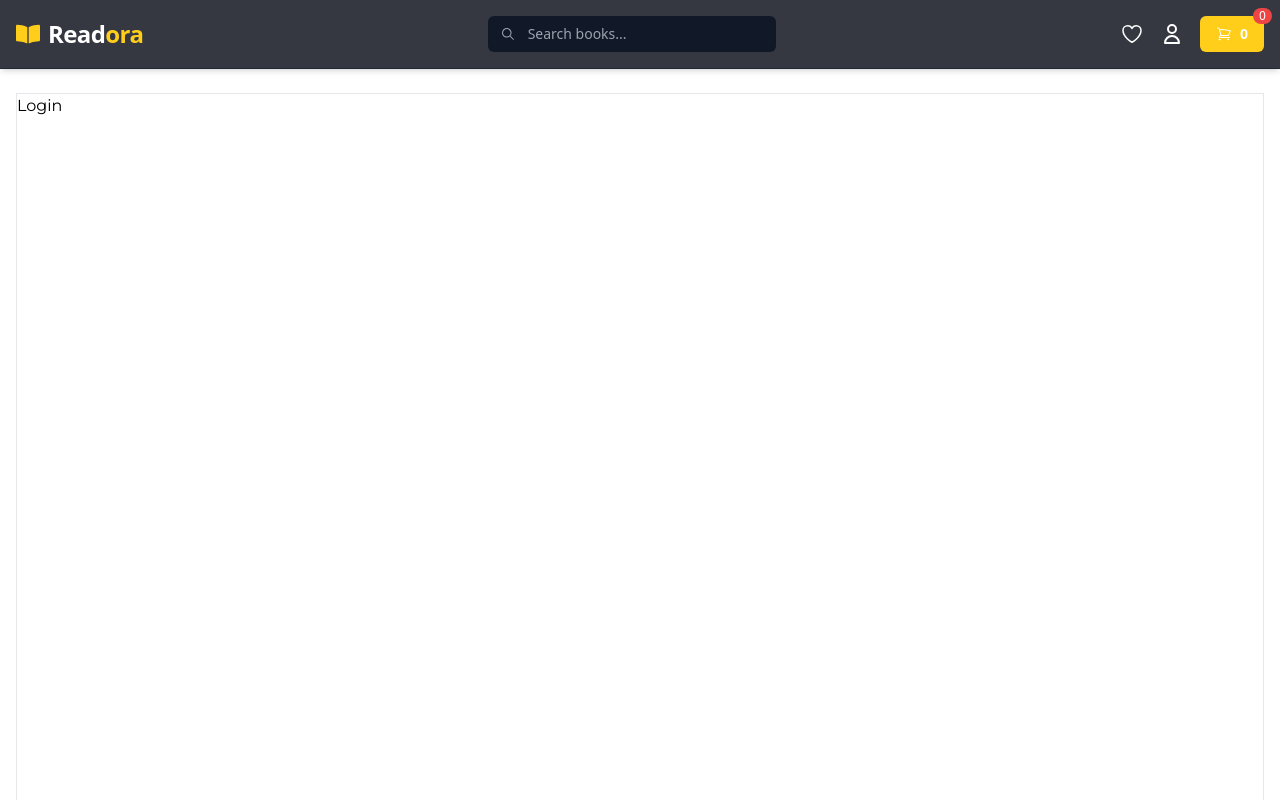
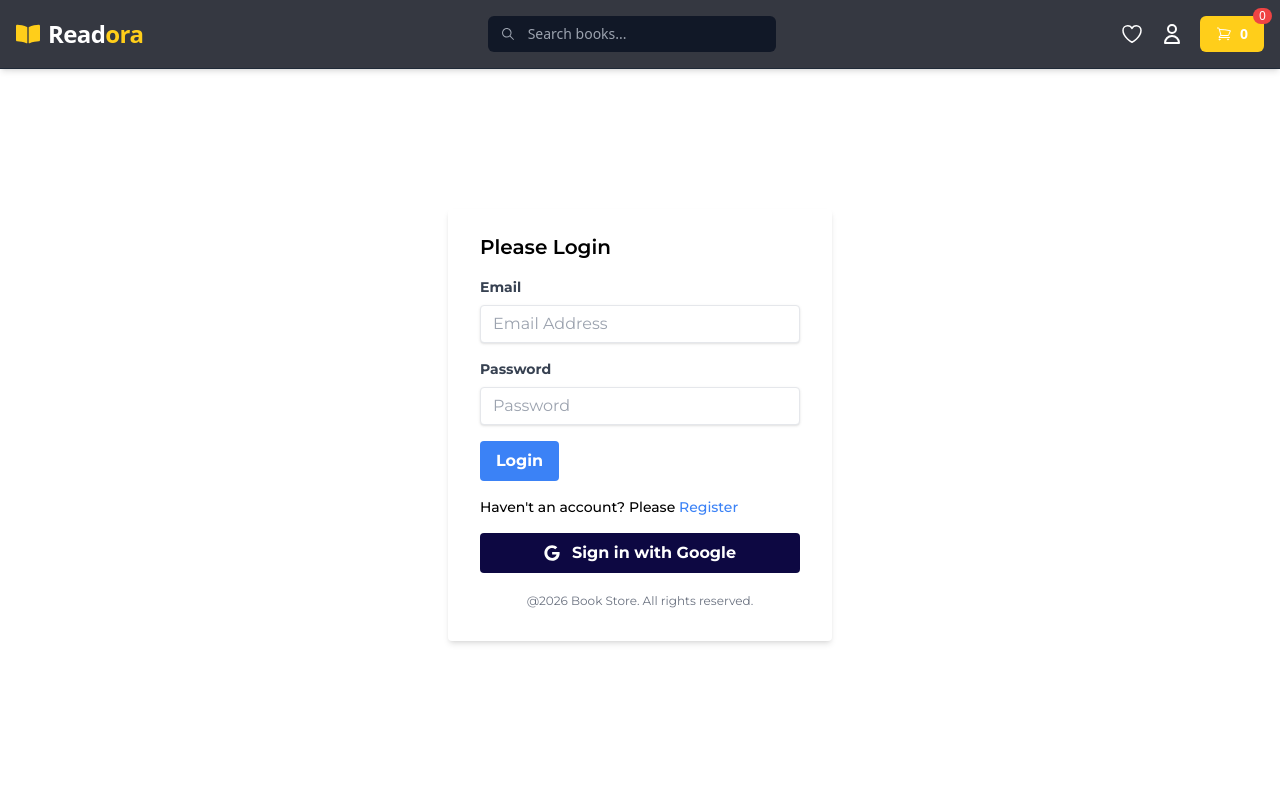
Before and after one commit to patil-bhupendra/bookstore-mern-v2, a React (Vite) app in the folder frontend/: page /login in a window 1280 px wide. Shown: the top 800 px of the page. Built offline with nearby package versions, Linux system fonts and the light colour scheme.

Commit message:
feat: add login UI with form fields and Google sign-in button

```diff
--- a/frontend/src/components/Login.jsx
+++ b/frontend/src/components/Login.jsx
@@ -1,11 +1,77 @@
-import React from 'react'
+import React, { useState } from "react";
+import { Link } from "react-router-dom";
+import { FaGoogle } from "react-icons/fa";
 
 const Login = () => {
+  const [message, setMessage] = useState("");
   return (
-    <div className='h-screen border'>
-      Login
+    <div className="h-[calc(100vh-120px)] flex justify-center items-center">
+      <div className="w-full max-w-sm mx-auto bg-white shadow-md rounded px-8 pt-6 pb-8 mb-4">
+        <h2 className="text-xl font-semibold mb-4">Please Login</h2>
+
+        <form>
+          <div className="mb-4">
+            <label
+              className="block text-gray-700 text-sm font-bold mb-2"
+              htmlFor="email"
+            >
+              Email
+            </label>
+            <input
+              type="email"
+              name="email"
+              id="email"
+              placeholder="Email Address "
+              className="shadow appearance-none border rounded w-full py-2 px-3 leading-tight focus:outline-none focus:shadow"
+            />
+          </div>
+          <div className="mb-4">
+            <label
+              className="block text-gray-700 text-sm font-bold mb-2"
+              htmlFor="password"
+            >
+              Password
+            </label>
+            <input
+              type="password"
+              name="password"
+              id="password"
+              placeholder="Password "
+              className="shadow appearance-none border rounded w-full py-2 px-3 leading-tight focus:outline-none focus:shadow"
+            />
+          </div>
+          {message && (
+            <p className="text-red-500 text-xs italic mb-3">{message}</p>
+          )}
+          <div>
+            <button
+              className="bg-blue-500 hover:bg-blue-700 text-white font-bold py-2
+             px-4 rounded focus:outline-none"
+            >
+              Login
+            </button>
+          </div>
+        </form>
+        <p className="align-baseline font-medium mt-4 text-sm">
+          Haven't an account? Please{" "}
+          <Link to="/register" className="text-blue-500 hover:text-blue-700">
+            Register
+          </Link>
+        </p>
+
+        {/* google sign in  */}
+        <div className="mt-4">
+          <button className="w-full flex flex-wrap gap-1 items-center justify-center bg-secondary hover:bg-blue-700 text-white font-bold py-2 px-4 rounded focus:outline-none">
+            <FaGoogle className="mr-2" />
+            Sign in with Google
+          </button>
+        </div>
+        <p className="mt-5 text-center text-gray-500 text-xs">
+          @2026 Book Store. All rights reserved.
+        </p>
+      </div>
     </div>
-  )
-}
+  );
+};
 
-export default Login
+export default Login;
```
